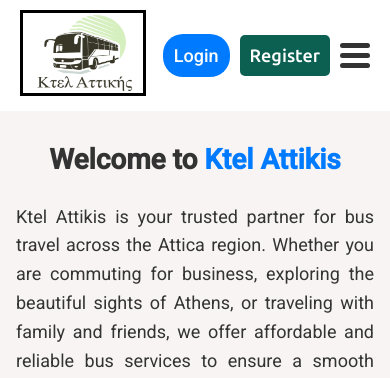
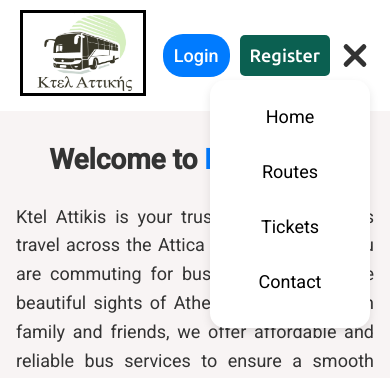
Before and after one commit to EnrikMazaj/MERN-Fullstack-Ecommerce, a React (Create React App) app: page / in a window 390 px wide. Both pictures are taken after a click on the element 355 px from the left and 55 px from the top of the page. Shown: the top 378 px of the page. Built offline with nearby package versions, Linux system fonts and the light colour scheme.

Commit message:
Hamburger full functional

```diff
--- a/src/components/Navbar/Navbar.css
+++ b/src/components/Navbar/Navbar.css
@@ -1,4 +1,4 @@
-@import url('https://fonts.googleapis.com/css2?family=Roboto:wght@400;500&family=Ubuntu:wght@400;500&display=swap');
+@import url("https://fonts.googleapis.com/css2?family=Roboto:wght@400;500&family=Ubuntu:wght@400;500&display=swap");
 
 .navbar {
   display: flex;
@@ -30,7 +30,7 @@
   color: #000;
   font-size: 20px;
   display: inline-block;
-  font-family: 'Roboto', sans-serif;
+  font-family: "Roboto", sans-serif;
   transition: color 0.3s ease, transform 0.3s ease;
 }
 
@@ -63,6 +63,7 @@
   width: 30px;
   height: 25px;
   cursor: pointer;
+  transition: transform 0.3s ease-in-out; /* Smooth transition for the hamburger */
 }
 
 .hamburger .bar {
@@ -70,29 +71,53 @@
   height: 5px;
   background-color: #333;
   border-radius: 5px;
+  transition: transform 0.2s ease-in-out, background-color 0.3s ease-in-out; /* Smooth transition for each bar */
+}
+
+/* Transform the hamburger bars into an 'X' when active */
+.hamburger.active .bar:nth-child(1) {
+  transform: translateY(10px) rotate(45deg); /* Move first bar down and rotate */
+}
+
+.hamburger.active .bar:nth-child(2) {
+  opacity: 0; /* Hide the middle bar */
+}
+
+.hamburger.active .bar:nth-child(3) {
+  transform: translateY(-10px) rotate(-45deg); /* Move third bar up and rotate */
 }
 
 /* Responsive Navbar */
 @media (max-width: 768px) {
-  .list {
-    display: none; /* Hide the menu items */
-    flex-direction: column;
+  .menu {
     position: absolute;
     top: 80px;
     right: 20px;
     background-color: #fff;
     box-shadow: 0 4px 10px rgba(0, 0, 0, 0.1);
-    border-radius: 5px;
-    padding: 20px;
+    border-radius: 15px;
     z-index: 999;
+    display: none;
+    .list {
+      display: flex;
+      flex-direction: column;
+      padding: 10px 30px 20px 30px;
+      height: auto;
+      min-width: 100px;
+      li a {
+        font-size: 18px;
+      }
+    }
   }
 
-  .list.active {
+
+
+  .menu.active {
     display: flex;
   }
 
   .hamburger {
-    display: flex; /* Show the hamburger on small screens */
+    display: flex;
   }
 }
 
--- a/src/components/Navbar/Navbar.tsx
+++ b/src/components/Navbar/Navbar.tsx
@@ -1,4 +1,4 @@
-import React, { useState } from "react";
+import React, { useState, useRef, useEffect } from "react";
 import { Link } from "react-router-dom";
 import "./Navbar.css";
 import LoginModal from "../LoginModal/LoginModal.tsx";
@@ -6,39 +6,69 @@
 const Navbar = () => {
   const [isMenuOpen, setMenuOpen] = useState(false);
 
+  const menuRef = useRef<HTMLDivElement | null>(null);
+  const hamburgerRef = useRef<HTMLDivElement | null>(null);
+
   const toggleMenu = () => {
     setMenuOpen(!isMenuOpen);
   };
 
+  const handleClickOutside = (event: MouseEvent) => {
+    if (
+      menuRef.current &&
+      !menuRef.current.contains(event.target as Node) &&
+      hamburgerRef.current &&
+      !hamburgerRef.current.contains(event.target as Node)
+    ) {
+      setMenuOpen(false);
+    }
+  };
+
+  const handleLinkClick = () => {
+    setMenuOpen(false);
+  };
+
+  useEffect(() => {
+    document.addEventListener("click", handleClickOutside);
+    return () => {
+      document.removeEventListener("click", handleClickOutside);
+    };
+  }, []);
+
   return (
     <div className="navbar">
       <Link to={"/"}>
-        <img className="logo"
+        <img
+          className="logo"
           src={`${process.env.PUBLIC_URL}/assets/ktel.png`}
           alt="Ktel Logo"
         />
       </Link>
       {/* The mobile menu */}
-      <div className={`menu ${isMenuOpen ? "active" : ""}`}>
+      <div ref={menuRef} className={`menu ${isMenuOpen ? "active" : ""}`}>
         <ul className="list">
           <li>
-            <Link to="/">Home</Link>
+            <Link to="/" onClick={handleLinkClick}>Home</Link>
           </li>
           <li>
-            <Link to="/Routes">Routes</Link>
+            <Link to="/Routes" onClick={handleLinkClick}>Routes</Link>
           </li>
           <li>
-            <Link to="/Tickets">Tickets</Link>
+            <Link to="/Tickets" onClick={handleLinkClick}>Tickets</Link>
           </li>
           <li>
-            <Link to="/Contact">Contact</Link>
+            <Link to="/Contact" onClick={handleLinkClick}>Contact</Link>
           </li>
         </ul>
       </div>
 
       <LoginModal />
 
-      <div className="hamburger" onClick={toggleMenu}>
+      <div
+        ref={hamburgerRef}
+        className={`hamburger ${isMenuOpen ? "active" : ""}`}
+        onClick={toggleMenu}
+      >
         <div className="bar"></div>
         <div className="bar"></div>
         <div className="bar"></div>
--- a/src/pages/styles/Routes.css
+++ b/src/pages/styles/Routes.css
@@ -48,7 +48,7 @@
   }
 
   /* Responsive design for smaller screens */
-  @media (max-width: 600px) {
+  @media (max-width: 700) {
     .grid-container {
       grid-template-columns: 1fr; /* Stack rows for smaller screens */
     }
```
